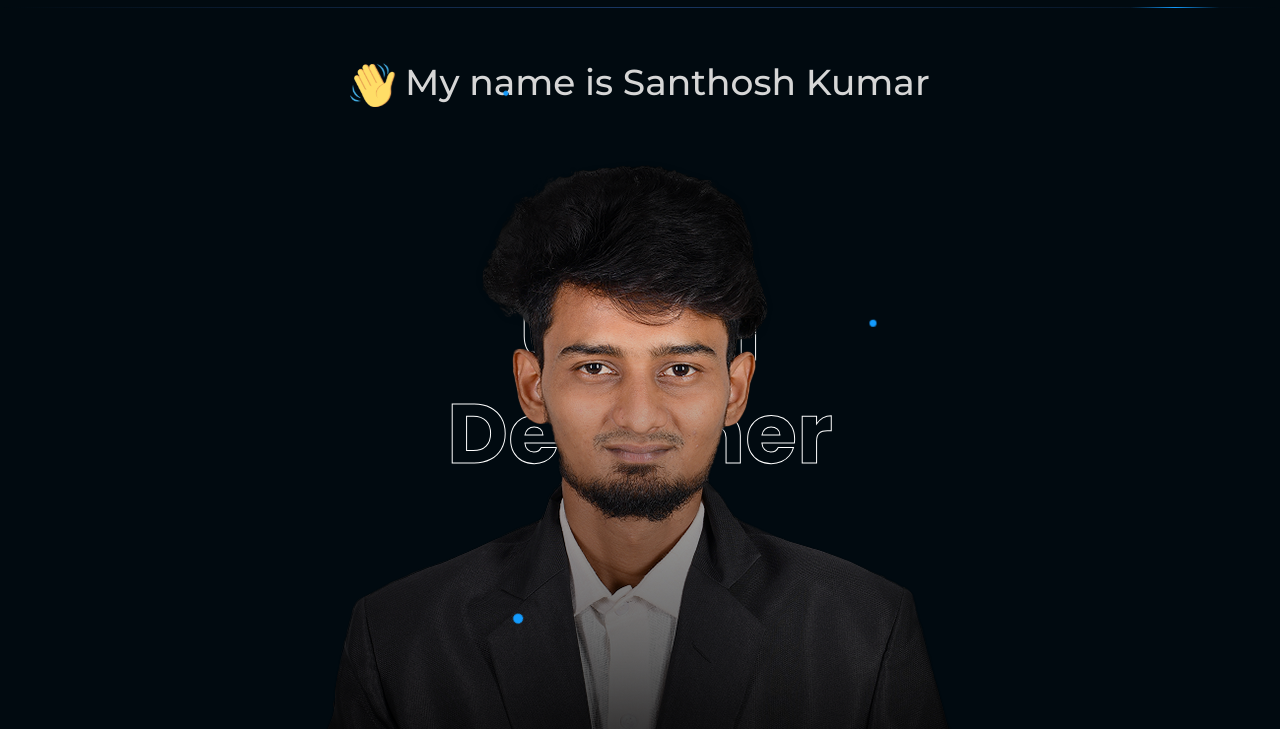
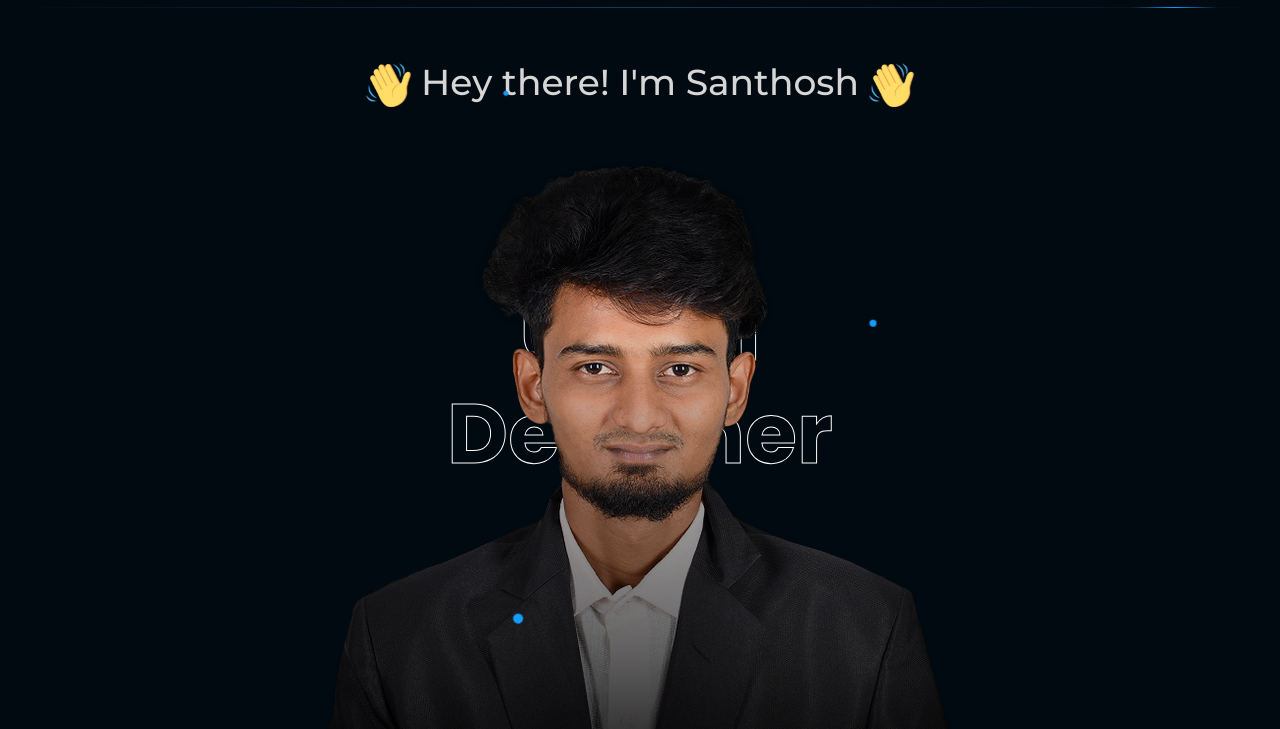
Before and after one commit to scarface0806/Santhosh_portfolio, a plain HTML site: page index.html in a window 1280 px wide. Shown: the part 69-798 px from the top of the page. Drawn offline with Linux system fonts and the light colour scheme.

Commit message:
HEADING UPDATE

```diff
--- a/index.html
+++ b/index.html
@@ -143,7 +143,7 @@
                     <div class="banner-main-demo-inner-content">
                         <span class="top-intro">
                             <img src="assets/images/banner/hi.png" alt="shape">
-                            My name is Santhosh Kumar</span>
+                            Hey there! I'm Santhosh <img src="assets/images/banner/hi.png" alt="shape"></span>
                         <img src="assets/images/banner/banner-image.png" alt="banner" class="main-demo">
                         <div class="absolute-designation shape-image">
                             <!-- <h2 class="up shape" data-speed="0.03" data-revert="true">UX/UI Designer</h2> -->
```
